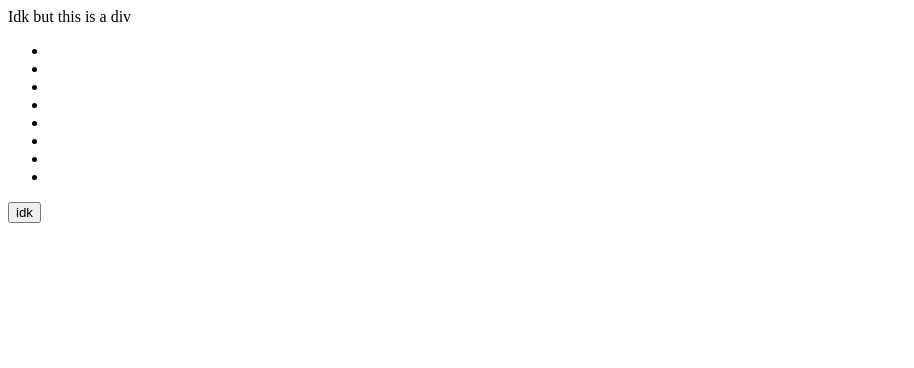
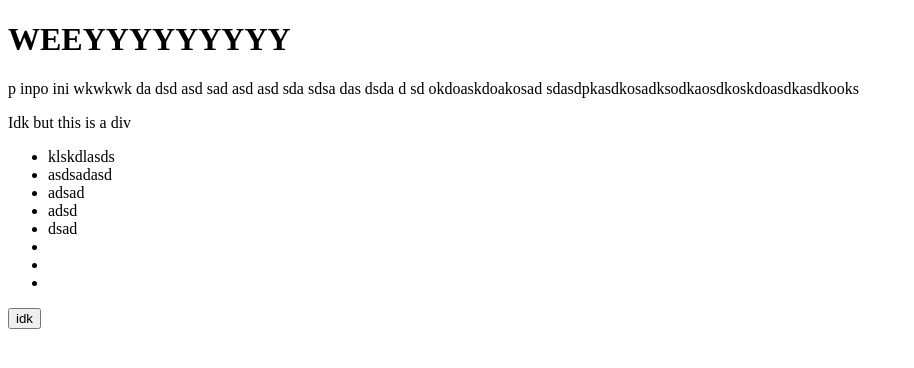
Before and after one commit to ihsankhwaritsmi/web-programming-pweb-g, a plain HTML site: page index.html in a window 1280 px wide. Shown: the whole page, without its empty margins (0-914 px from the left). Drawn offline with Linux system fonts and the light colour scheme.

Commit message:
Update index.html

```diff
--- a/index.html
+++ b/index.html
@@ -6,13 +6,15 @@
     <title>Document</title>
 </head>
 <body>
+    <h1>WEEYYYYYYYYY </h1>
+    <p>p inpo ini wkwkwk da dsd asd sad asd asd sda sdsa das dsda d sd okdoaskdoakosad sdasdpkasdkosadksodkaosdkoskdoasdkasdkooks</p>
     <div>Idk but this is a div</div>
     <ul>
-        <li></li>
-        <li></li>
-        <li></li>
-        <li></li>
-        <li></li>
+        <li>klskdlasds</li>
+        <li>asdsadasd</li>
+        <li>adsad</li>
+        <li>adsd</li>
+        <li>dsad</li>
         <li></li>
         <li></li>
         <li></li>
```
